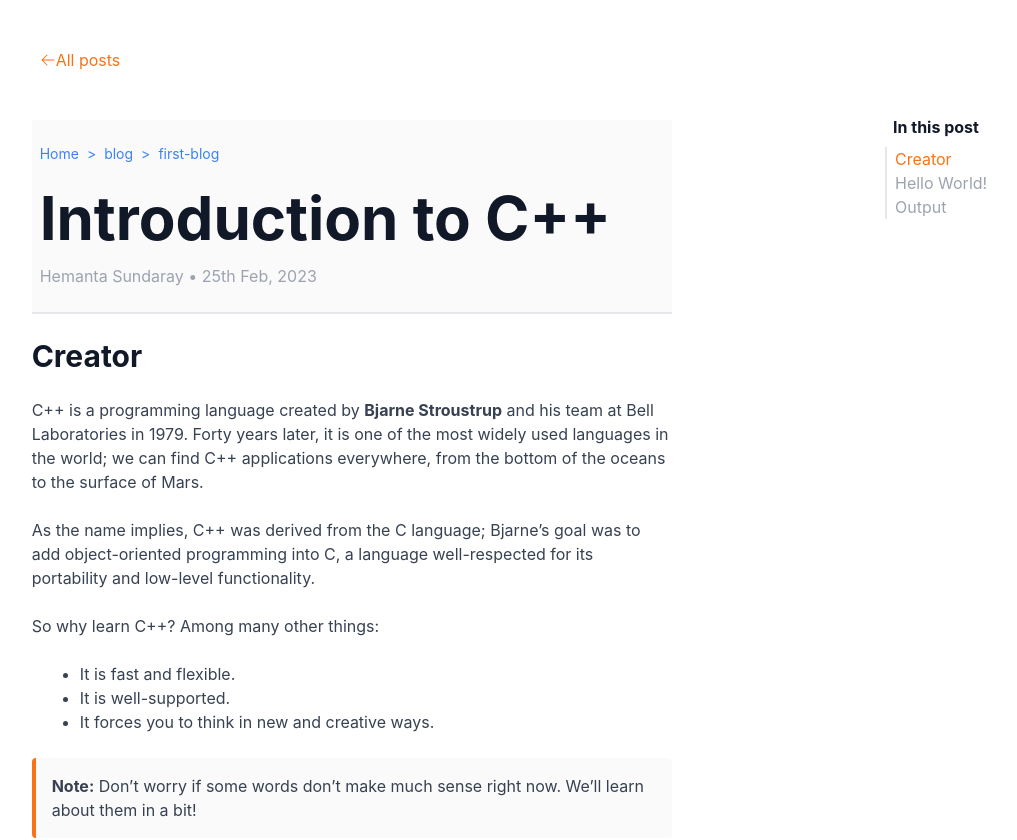
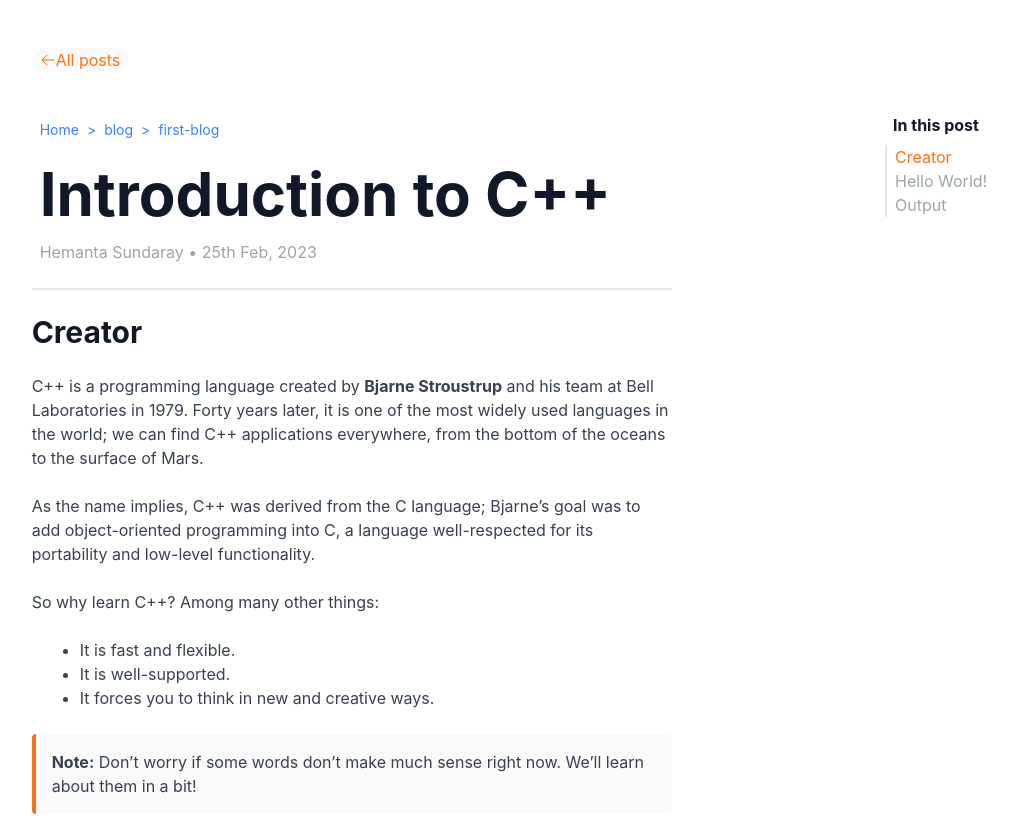
Before and after one commit to sundaray/tusar-nextjs-blog, a Next.js app: page /blog/first-blog in a window 1280 px wide. Shown: the top 840 px of the page, without its empty margins (75-1092 px from the left). Built offline with nearby package versions, Linux system fonts and the light colour scheme.

Commit message:
styling changed

```diff
--- a/src/components/post/Heading1.js
+++ b/src/components/post/Heading1.js
@@ -8,12 +8,12 @@ const Heading1 = ({ children, date }) => {
     <div className="mt-12 ">
       <Link
         href="/blog"
-        className="w-24 pb-12 pl-2 all-posts-link flex items-center"
+        className="w-24 pl-2 all-posts-link flex items-center bg-zinc-50 rounded-full"
       >
         <ArrowLeftIcon className="arrow-left w-4 h-4 text-orange-500" />
         <p className="text-orange-500">All posts</p>
       </Link>
-      <div className="bg-zinc-50 px-2 border-b-2 space-y-4 py-6">
+      <div className="px-2 border-b-2 space-y-4 pb-6 pt-12">
         <Breadcrumbs />
         <h1 className="text-4xl md:text-6xl text-gray-900 font-bold">
           {children}{" "}
```
